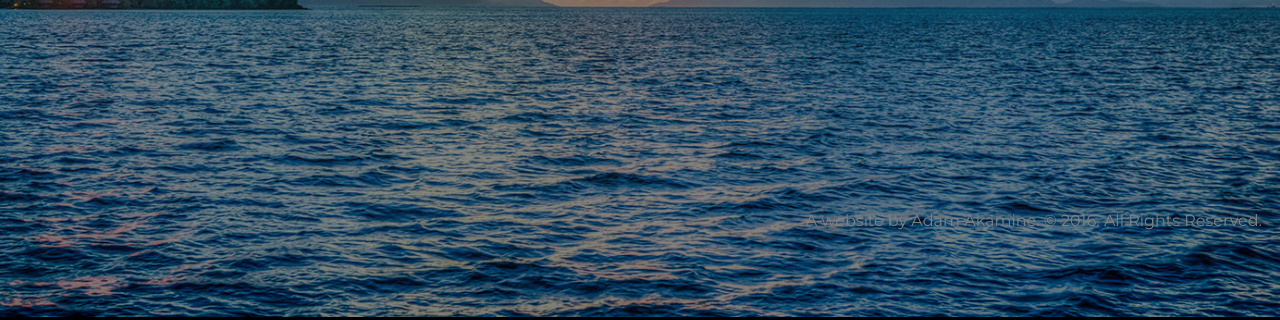
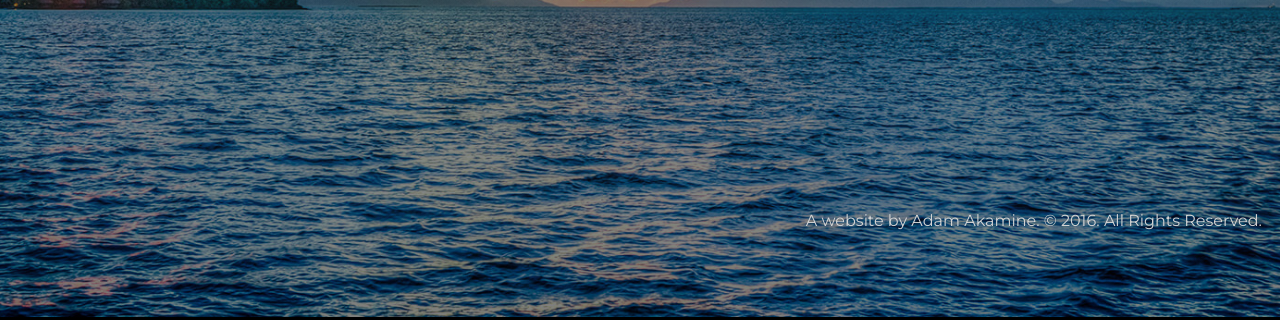
Before and after one commit to adam-akamine/my-site, a website: page public/index.html in a window 1280 px wide. Shown: the part 535-855 px from the top of the page. Drawn offline with nearby package versions, Linux system fonts and the light colour scheme.

Commit message:
Changed color of footer to be lighter in index.html

```diff
--- a/sass/index.scss
+++ b/sass/index.scss
@@ -193,7 +193,7 @@ h3 {
   width: 100%;
   text-align: right;
   padding: 1rem;
-  color: gray;
+  color: lightgray;
 
   @include small {
     display: none;
```
Also changed, not shown: public/css/index.css.
